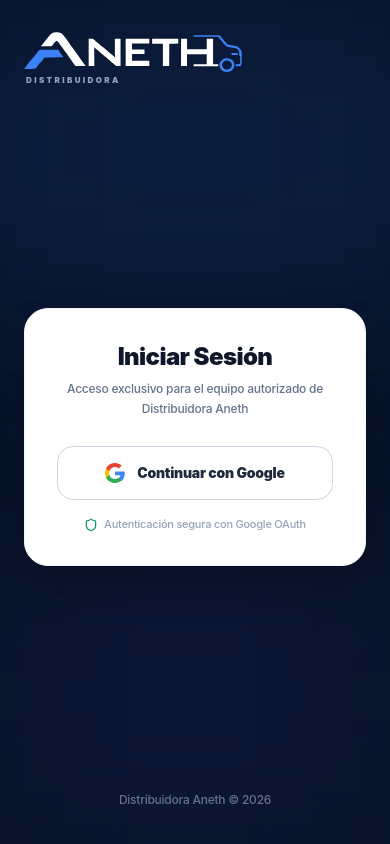
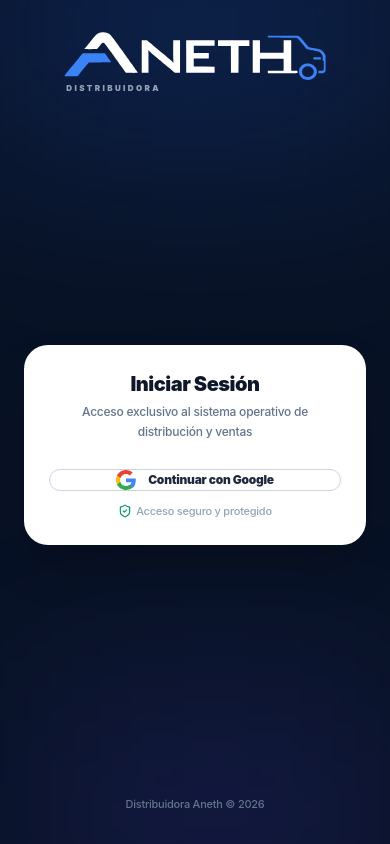
Before and after one commit to distribuidoraneth/app, a Next.js app: page / in a window 390 px wide. Built offline with nearby package versions, Linux system fonts and the light colour scheme; no server answers; a web font is replaced by a local one.

Commit message:
fix: eliminate mobile viewport scroll with dynamic 100dvh lock and native app framing

```diff
--- a/src/app/page.tsx
+++ b/src/app/page.tsx
@@ -2,9 +2,9 @@
 
 import React, { useState, useEffect } from 'react';
 import { useRouter } from 'next/navigation';
-import { AnethFullLogo, AnethIsotype } from '@/components/ui/AnethLogo';
+import { AnethFullLogo } from '@/components/ui/AnethLogo';
 import { supabase, signInWithGoogle } from '@/lib/supabase/client';
-import { Loader2, AlertCircle, Shield } from 'lucide-react';
+import { Loader2, AlertCircle, ShieldCheck } from 'lucide-react';
 
 export default function LoginPage() {
   const router = useRouter();
@@ -42,42 +42,42 @@ export default function LoginPage() {
   };
 
   return (
-    <div className="min-h-screen bg-[#081225] text-slate-100 flex flex-col justify-between p-6 selection:bg-blue-600 selection:text-white relative overflow-hidden">
-      {/* Background Glows */}
-      <div className="absolute top-0 left-1/2 -translate-x-1/2 w-[600px] h-[300px] bg-blue-600/15 blur-[120px] pointer-events-none -z-0" />
-      <div className="absolute bottom-0 right-0 w-[400px] h-[300px] bg-indigo-600/10 blur-[100px] pointer-events-none -z-0" />
+    <div className="h-[100dvh] max-h-[100dvh] w-full bg-[#081225] text-slate-100 flex flex-col justify-between p-6 sm:p-8 selection:bg-blue-600 selection:text-white relative overflow-hidden select-none">
+      {/* Dynamic Background Glows */}
+      <div className="absolute -top-24 left-1/2 -translate-x-1/2 w-[450px] h-[250px] bg-blue-600/20 blur-[100px] pointer-events-none -z-0" />
+      <div className="absolute -bottom-24 right-0 w-[350px] h-[250px] bg-indigo-600/15 blur-[90px] pointer-events-none -z-0" />
 
-      {/* Top Header */}
-      <header className="relative z-10 w-full max-w-4xl mx-auto flex items-center justify-between py-2">
-        <AnethFullLogo size="md" variant="white" showSubtitle={true} subtitleText="DISTRIBUIDORA" />
+      {/* Top Header / Brand Logo */}
+      <header className="relative z-10 w-full flex items-center justify-center pt-2 sm:pt-4">
+        <AnethFullLogo size="lg" variant="white" showSubtitle={true} subtitleText="DISTRIBUIDORA" />
       </header>
 
-      {/* Main Login Card */}
-      <main className="relative z-10 flex-1 flex items-center justify-center py-10">
-        <div className="w-full max-w-sm bg-white rounded-3xl p-8 sm:p-9 shadow-2xl text-slate-900 space-y-7 border border-slate-100">
-          <div className="text-center space-y-1.5">
-            <h1 className="text-2xl font-black tracking-tight text-slate-900">
+      {/* Center Native Card - Mobile Optimized (Zero scroll, perfect thumb zone) */}
+      <main className="relative z-10 w-full max-w-sm mx-auto flex flex-col items-center justify-center my-auto">
+        <div className="w-full bg-white rounded-3xl p-6 sm:p-8 shadow-2xl text-slate-900 space-y-6 border border-slate-100/10">
+          <div className="text-center space-y-1">
+            <h1 className="text-xl sm:text-2xl font-black tracking-tight text-slate-900">
               Iniciar Sesión
             </h1>
             <p className="text-xs text-slate-500 font-medium leading-relaxed">
-              Acceso exclusivo para el equipo autorizado de Distribuidora Aneth
+              Acceso exclusivo al sistema operativo de distribución y ventas
             </p>
           </div>
 
           {error && (
-            <div className="p-3.5 bg-red-50 border border-red-200 rounded-2xl text-xs text-red-700 flex items-center space-x-2 animate-in fade-in duration-150">
+            <div className="p-3 bg-red-50 border border-red-200 rounded-2xl text-xs text-red-700 flex items-center space-x-2 animate-in fade-in duration-150">
               <AlertCircle className="w-4 h-4 shrink-0 text-red-500" />
-              <span className="font-semibold">{error}</span>
+              <span className="font-semibold text-[11px]">{error}</span>
             </div>
           )}
 
-          {/* Google Single Click Login */}
-          <div className="space-y-3">
+          {/* Google 1-Click Action Button */}
+          <div className="space-y-3 pt-1">
             <button
               type="button"
               disabled={isGoogleLoading}
               onClick={handleGoogleSignIn}
-              className="w-full py-4 px-5 bg-white hover:bg-slate-50 active:scale-98 border border-slate-300 text-slate-800 rounded-2xl text-sm font-black shadow-xs flex items-center justify-center space-x-3 transition-all cursor-pointer disabled:opacity-50"
+              className="w-full h-13 sm:h-14 bg-white hover:bg-slate-50 active:scale-95 border border-slate-300 text-slate-800 rounded-2xl text-xs sm:text-sm font-black shadow-xs flex items-center justify-center space-x-3 transition-all cursor-pointer disabled:opacity-50"
             >
               {isGoogleLoading ? (
                 <Loader2 className="w-5 h-5 text-blue-600 animate-spin" />
@@ -101,19 +101,19 @@ export default function LoginPage() {
                   />
                 </svg>
               )}
-              <span>{isGoogleLoading ? 'Iniciando sesión...' : 'Continuar con Google'}</span>
+              <span>{isGoogleLoading ? 'Ingresando...' : 'Continuar con Google'}</span>
             </button>
 
-            <div className="flex items-center justify-center space-x-1.5 text-[11px] text-slate-400 font-medium pt-1">
-              <Shield className="w-3.5 h-3.5 text-emerald-600" />
-              <span>Autenticación segura con Google OAuth</span>
+            <div className="flex items-center justify-center space-x-1 text-[11px] text-slate-400 font-medium">
+              <ShieldCheck className="w-3.5 h-3.5 text-emerald-600" />
+              <span>Acceso seguro y protegido</span>
             </div>
           </div>
         </div>
       </main>
 
-      {/* Footer */}
-      <footer className="relative z-10 w-full max-w-4xl mx-auto py-3 text-center text-xs text-slate-500 font-medium">
+      {/* Footer (Zero scroll margin) */}
+      <footer className="relative z-10 w-full text-center pb-2 text-[11px] text-slate-500 font-medium">
         Distribuidora Aneth &copy; {new Date().getFullYear()}
       </footer>
     </div>
```
